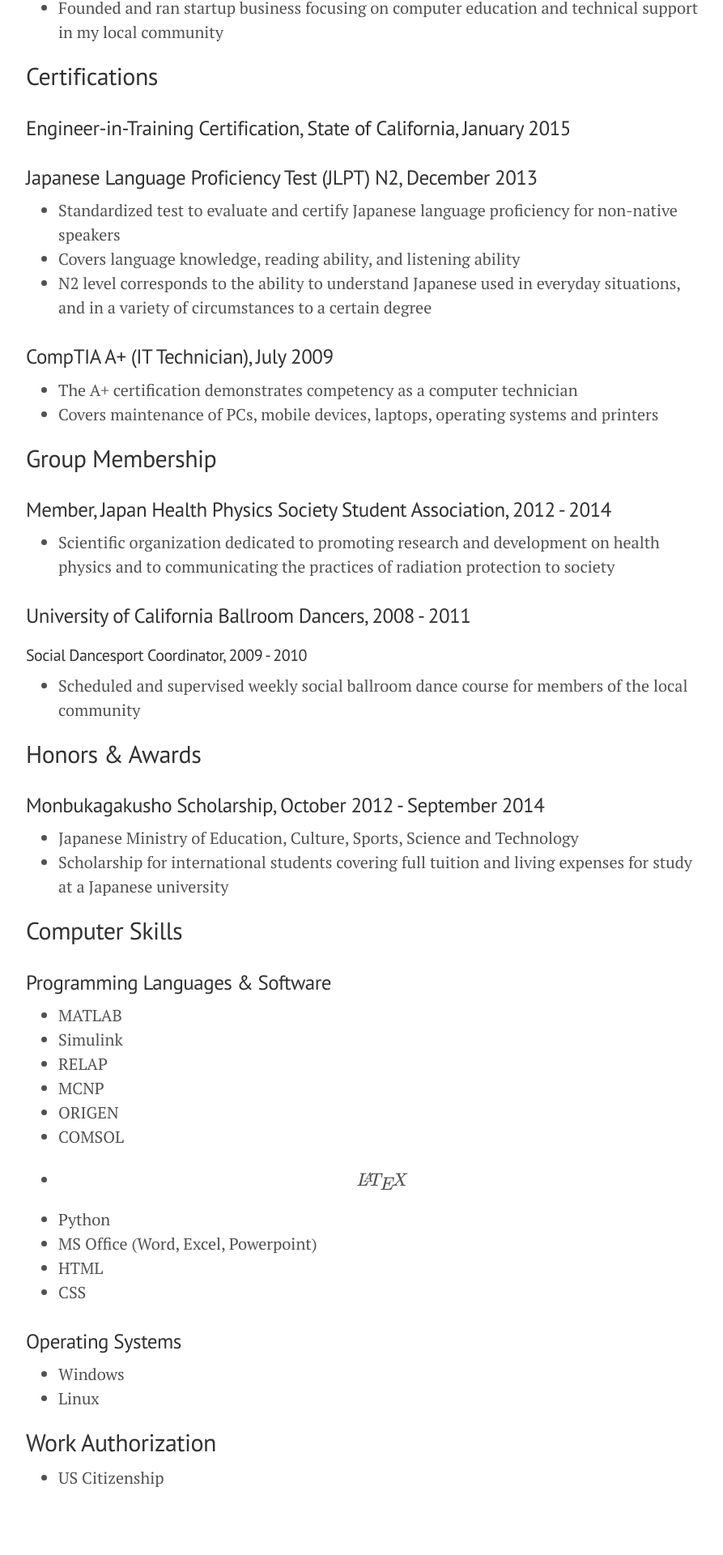
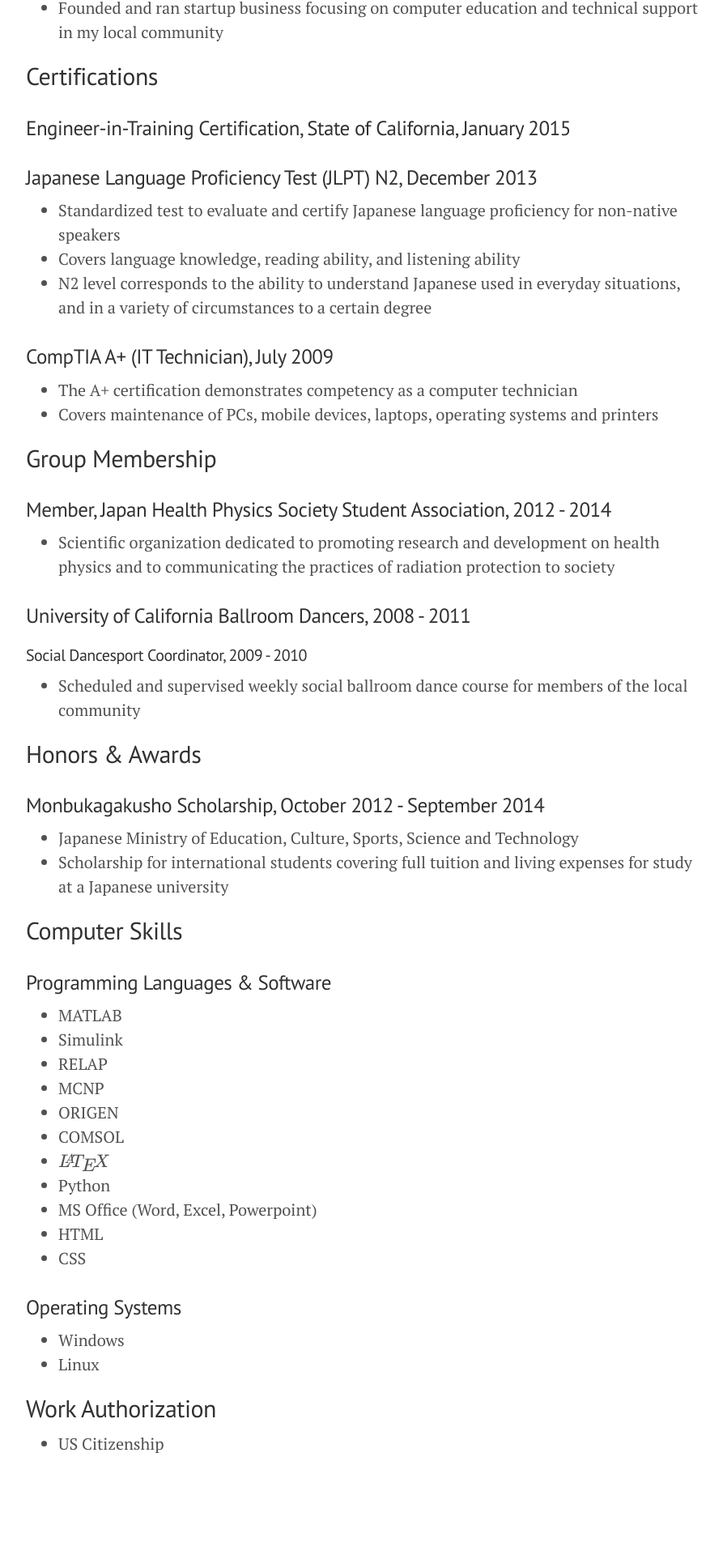
Before and after one commit to xatlasm/xatlasm.github.io, a Jekyll site: the page built from cv.md, in a window 1280 px wide. Shown: the part 1155-3075 px from the top of the page at 81% size, without its empty margins (188-1081 px from the left). Built offline with Jekyll 4.4.1, drawn with Linux system fonts in a browser that asks for light colours; formulas are drawn with MathJax 3; after the commit the page ends 3033 px from its top, so only the background shows below that.

Commit message:
added CV

```diff
--- a/cv.md
+++ b/cv.md
@@ -70,7 +70,7 @@
 * MCNP
 * ORIGEN
 * COMSOL
-* $$\LaTeX$$
+* \$$\LaTeX$$
 * Python
 * MS Office (Word, Excel, Powerpoint)
 * HTML
```
